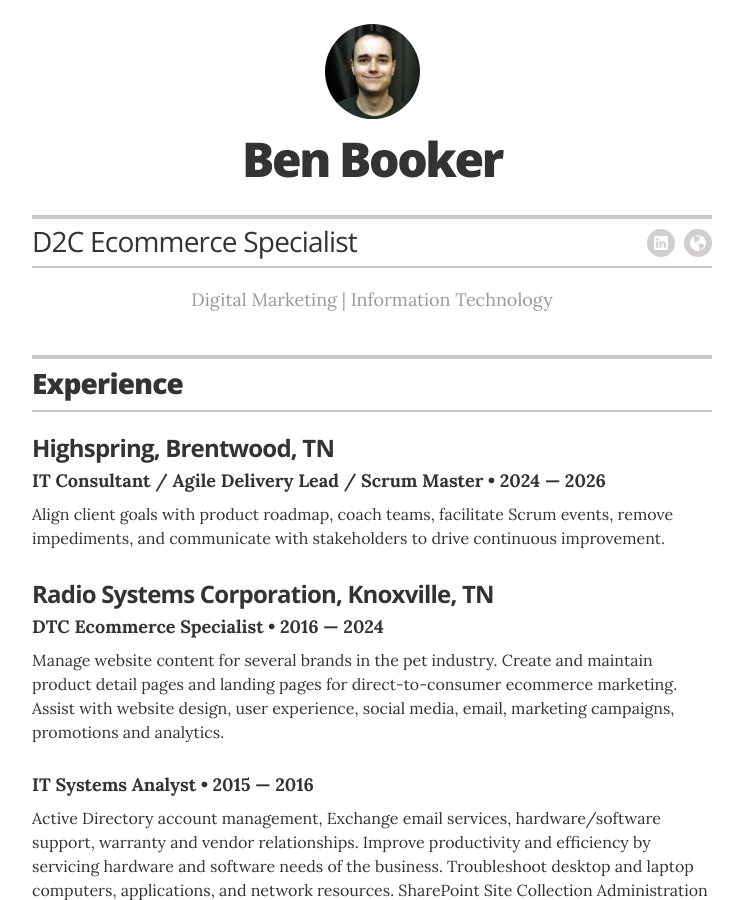
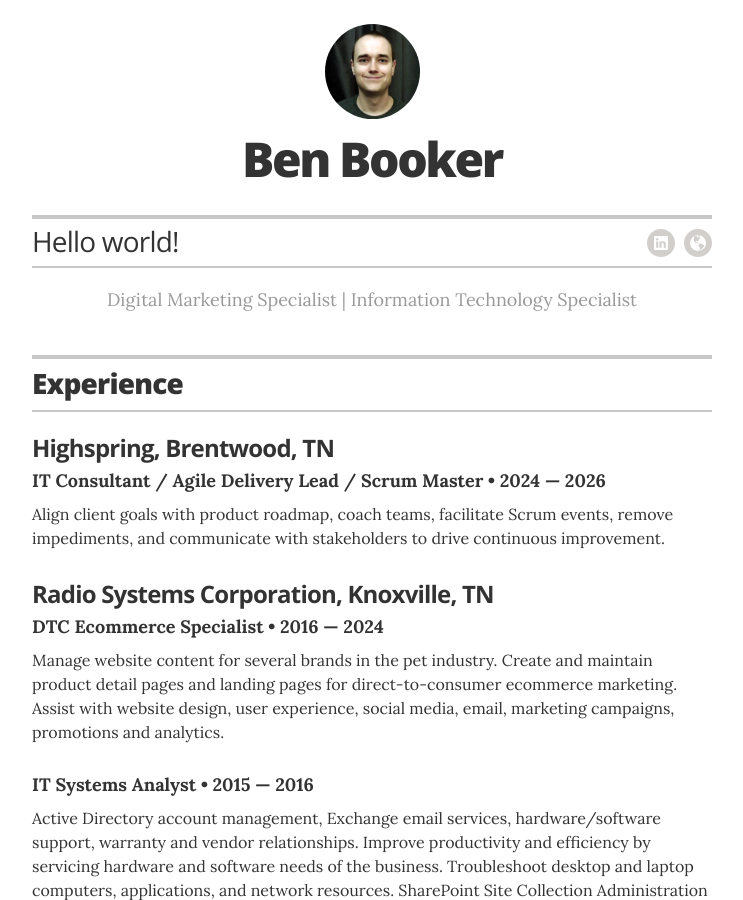
Before and after one commit to bbooker5/about, a Jekyll site: the page built from index.html, in a window 1280 px wide and 900 px high. Shown: the whole window, without its empty margins (268-1011 px from the left). Built offline with Jekyll 4.4.1, drawn with Linux system fonts in a browser that asks for light colours.

Commit message:
Update resume details and contact information

```diff
--- a/_config.yml
+++ b/_config.yml
@@ -1,6 +1,6 @@
 # Site settings
-title: "Ben Booker, D2C Ecommerce Specialist"
-description: "Resume for Ben Booker, D2C Ecommerce Specialist"
+title: "Ben Booker | Digital Marketing Specialist | Information Technology Specialist"
+description: "Resume for Ben Booker: hello world!"
 
 # Build settings
 markdown: kramdown
@@ -11,19 +11,19 @@
 # Resume settings
 resume_avatar: "true"
 resume_name: "Ben Booker"
-resume_title: "D2C Ecommerce Specialist"
+resume_title: "Hello world!"
 
 # used for the contact button in _layouts/resume.html
 resume_contact_email: "ben@bookermarketing.com"
 
 # the next two items are used for schema itemprops in _layouts/resume.html
 resume_contact_telephone: "865-221-6154"
-resume_contact_address: "Oak Ridge, TN"
+resume_contact_address: "Greenville, OH"
 
-resume_header_contact_info: "Oak Ridge, Tennessee • 865-221-6154 • ben@bookermarketing.com"
+resume_header_contact_info: "Greenville, Ohio • 865-221-6154 • ben@bookermarketing.com"
 display_header_contact_info: "false"
 
-resume_header_intro: "<p style='text-align: center;color:#999999;'>Digital Marketing  |  Information Technology</p>"
+resume_header_intro: "<p style='text-align: center;color:#999999;'>Digital Marketing Specialist  |  Information Technology Specialist</p>"
 
 # use "yes" to display the email contact button,
 # "no" to display an "I'm not looking for work" message,
@@ -49,9 +49,9 @@
 #  resume_twitter_url:           "http://twitter.com/jglovier"
 #  resume_dribbble_url:          "https://dribbble.com/jag"
   # resume_facebook_url:          "insert Facebook URL here"
-  resume_linkedin_url:          "https://www.linkedin.com/in/ben-booker-5a2b32144/"
+  resume_linkedin_url:          "https://www.linkedin.com/in/ben-booker-tn/"
   # resume_instagram_url:         "insert your Instagram URL here"
-  resume_website_url:           "https://bbooker5.github.io/about/"
+  resume_website_url:           "https://bookermarketing.com"
 #  resume_medium_url:            "https://medium.com/@jglovier"
 resume_print_social_links:      true
 
```
